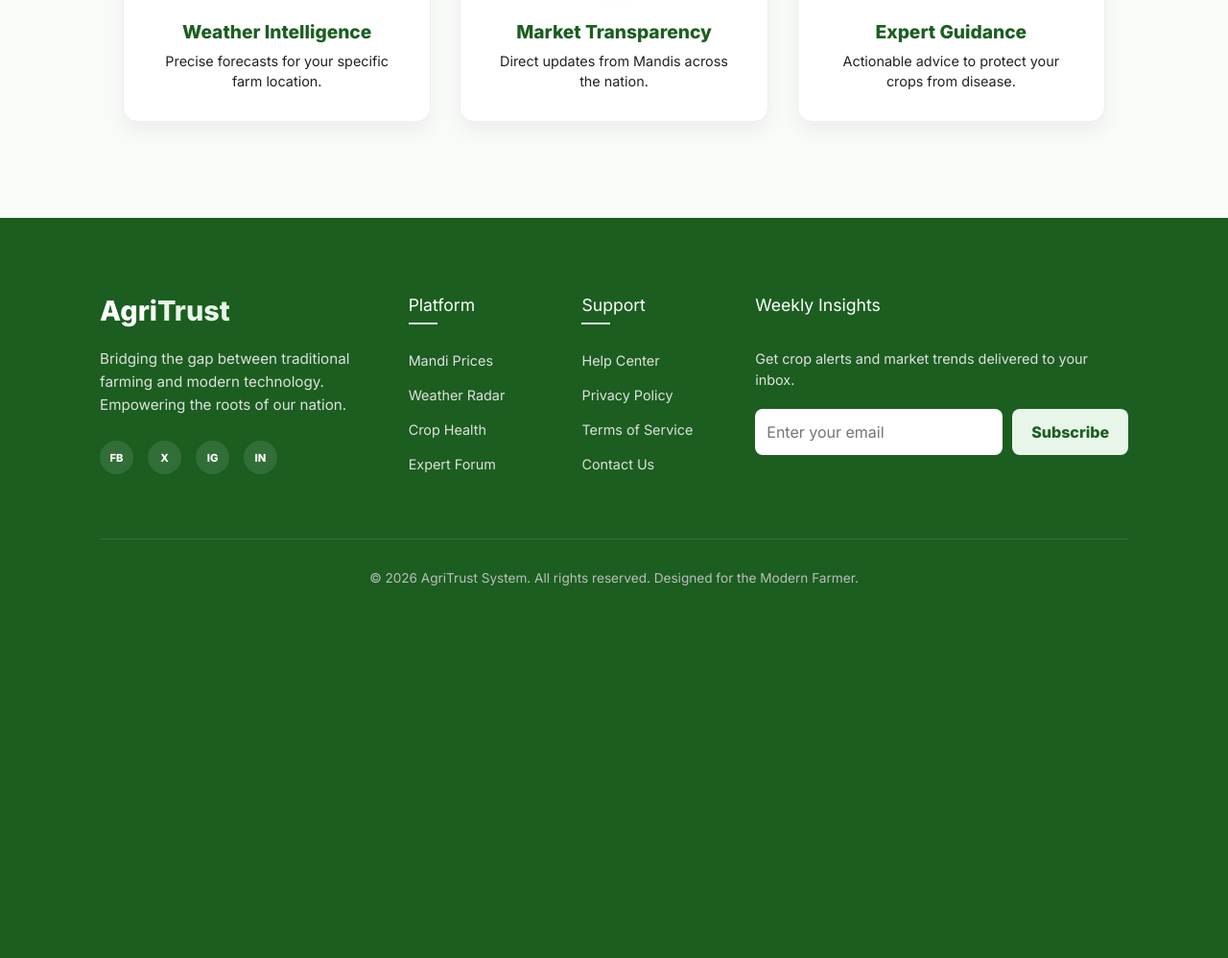
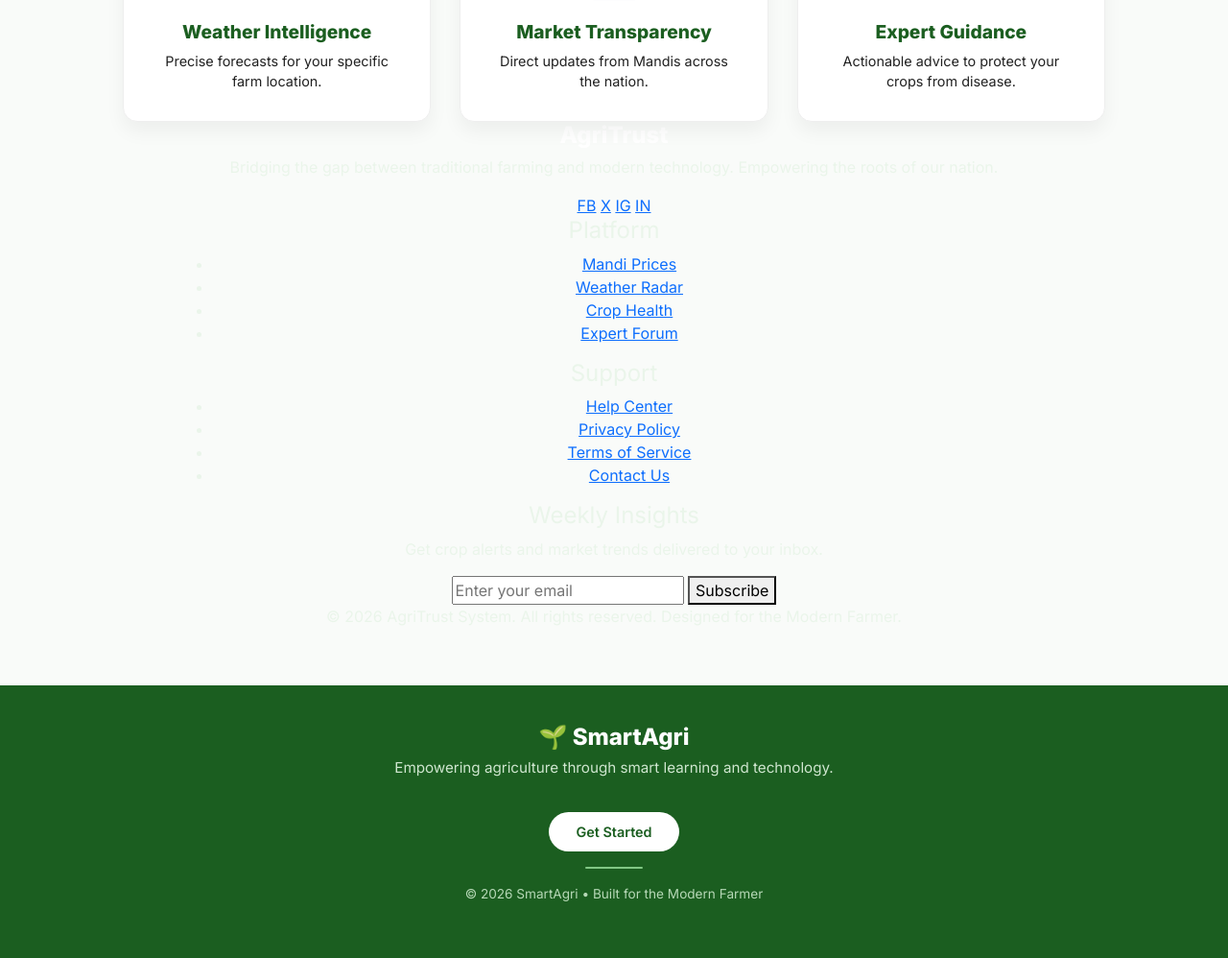
Before and after one commit to arnavvtt/SmartAgri-Portal, a Django app: template agri/templates/home.html in a window 1280 px wide. Shown: the part 707-1705 px from the top of the page at 96% size. Before the commit the page ends 1317 px from the top, so only its background shows below. Run offline with Django 3.2, Linux system fonts and the light colour scheme; the template is opened without the code that fills it, so the values that code supplies are empty.

Commit message:
Updated footer

```diff
--- a/agri/templates/base.html
+++ b/agri/templates/base.html
@@ -1,5 +1,6 @@
 <!DOCTYPE html>
 <html lang="en">
+
 <head>
     <meta charset="UTF-8">
     <meta name="viewport" content="width=device-width, initial-scale=1.0">
@@ -12,10 +13,14 @@
     <style>
         /* --- GLOBAL ORGANIC PALETTE --- */
         :root {
-            --primary-deep: #1B5E20;      /* Deep Forest Green */
-            --primary-main: #2E7D32;      /* Leaf Green */
-            --primary-light: #E8F5E9;     /* Mint Tint */
-            --bg-light: #F9FBF9;          /* Off-white background */
+            --primary-deep: #1B5E20;
+            /* Deep Forest Green */
+            --primary-main: #2E7D32;
+            /* Leaf Green */
+            --primary-light: #E8F5E9;
+            /* Mint Tint */
+            --bg-light: #F9FBF9;
+            /* Off-white background */
             --text-nav: rgba(255, 255, 255, 0.9);
         }
 
@@ -30,8 +35,9 @@
         /* --- MODERN ORGANIC NAVBAR --- */
         .navbar-custom {
             background-color: var(--primary-deep) !important;
-            box-shadow: 0 4px 15px rgba(0,0,0,0.2);
-            padding: 0.7rem 8%; /* Balanced horizontal padding */
+            box-shadow: 0 4px 15px rgba(0, 0, 0, 0.2);
+            padding: 0.7rem 8%;
+            /* Balanced horizontal padding */
             border-bottom: 4px solid var(--primary-main);
             transition: all 0.3s ease;
         }
@@ -52,7 +58,8 @@
             font-weight: 600;
             margin: 0 5px;
             padding: 10px 18px !important;
-            border-radius: 50px; /* Modern capsule hover */
+            border-radius: 50px;
+            /* Modern capsule hover */
             transition: all 0.3s ease;
         }
 
@@ -65,7 +72,8 @@
         /* --- ATTRACTIVE CAPSULE BUTTONS --- */
         .btn-nav {
             padding: 10px 25px !important;
-            border-radius: 50px !important; /* Perfect Capsule */
+            border-radius: 50px !important;
+            /* Perfect Capsule */
             font-weight: 700 !important;
             font-size: 0.9rem;
             text-transform: uppercase;
@@ -93,13 +101,13 @@
             background-color: white !important;
             color: var(--primary-deep) !important;
             border: 2px solid white !important;
-            box-shadow: 0 4px 10px rgba(0,0,0,0.15);
+            box-shadow: 0 4px 10px rgba(0, 0, 0, 0.15);
         }
 
         .btn-solid-white:hover {
             background-color: var(--primary-light) !important;
             transform: translateY(-2px);
-            box-shadow: 0 6px 15px rgba(0,0,0,0.25);
+            box-shadow: 0 6px 15px rgba(0, 0, 0, 0.25);
         }
 
         /* Mobile Adjustments */
@@ -109,12 +117,90 @@
         }
 
         @media (max-width: 991px) {
-            .navbar-custom { padding: 0.7rem 5%; }
-            .nav-item { width: 100%; text-align: center; margin: 5px 0; }
-            .btn-nav { width: 80%; margin: 10px auto; }
+            .navbar-custom {
+                padding: 0.7rem 5%;
+            }
+
+            .nav-item {
+                width: 100%;
+                text-align: center;
+                margin: 5px 0;
+            }
+
+            .btn-nav {
+                width: 80%;
+                margin: 10px auto;
+            }
+        }
+
+        /* ===== SIMPLE ORGANIC FOOTER ===== */
+        .simple-footer {
+            background-color: var(--primary-deep);
+            padding: 40px 16px;
+            margin-top: 60px;
+        }
+
+        .footer-container {
+            max-width: 900px;
+            /* keeps footer not too wide */
+            margin: 0 auto;
+            text-align: center;
+            color: #eaf5ea;
+        }
+
+        .footer-logo {
+            font-size: 1.5rem;
+            font-weight: 700;
+            margin-bottom: 6px;
+            color: #ffffff;
+        }
+
+        .footer-text {
+            font-size: 0.95rem;
+            color: #cfe6cf;
+        }
+
+        .footer-divider {
+            width: 60px;
+            height: 2px;
+            background-color: #81c784;
+            margin: 16px auto;
+            border-radius: 10px;
+        }
+
+        .footer-copy {
+            font-size: 0.85rem;
+            color: #b6d8b6;
+        }
+
+        @media (max-width: 600px) {
+            .footer-logo {
+                font-size: 1.3rem;
+            }
+        }
+
+        /* Footer Register Button */
+        .footer-register-btn {
+            display: inline-block;
+            margin-top: 18px;
+            padding: 10px 28px;
+            background-color: #ffffff;
+            color: var(--primary-deep);
+            font-weight: 600;
+            font-size: 0.9rem;
+            border-radius: 50px;
+            text-decoration: none;
+            transition: all 0.3s ease;
+        }
+
+        .footer-register-btn:hover {
+            background-color: var(--primary-light);
+            color: var(--primary-deep);
+            transform: translateY(-2px);
         }
     </style>
 </head>
+
 <body>
 
     <nav class="navbar navbar-expand-lg navbar-dark navbar-custom sticky-top">
@@ -165,9 +251,33 @@
     <main>
         {% block content %}{% endblock %}
     </main>
+    <!-- ===== SIMPLE FOOTER START ===== -->
+    <footer class="simple-footer">
+        <div class="footer-container">
+            <h3 class="footer-logo">🌱 SmartAgri</h3>
+
+            <p class="footer-text">
+                Empowering agriculture through smart learning and technology.
+            </p>
+
+            <!-- Register Button -->
+            <a href="{% url 'register' %}" class="footer-register-btn">
+                Get Started
+            </a>
+
+            <div class="footer-divider"></div>
+
+            <p class="footer-copy">
+                © 2026 SmartAgri • Built for the Modern Farmer
+            </p>
+        </div>
+    </footer>
+
+    <!-- ===== SIMPLE FOOTER END ===== -->
 
     <script src="https://cdn.jsdelivr.net/npm/bootstrap@5.1.3/dist/js/bootstrap.bundle.min.js"></script>
 
     {% block extra_js %}{% endblock %}
 </body>
+
 </html>
--- a/agri/templates/home.html
+++ b/agri/templates/home.html
@@ -261,189 +261,7 @@
     margin: 0;
 
 }
-
-/* --- FOOTER STYLES --- */
-.organic-footer {
-    background-color: #1b5e20; /* Deep green to ground the page */
-    color: white;
-    padding: 80px 0 30px 0;
-    margin-top: 100px;
-}
-
-.footer-container {
-    max-width: 1200px;
-    margin: 0 auto;
-    padding: 0 5%;
-}
-
-.footer-grid {
-    display: grid;
-    grid-template-columns: 2fr 1fr 1fr 2fr;
-    gap: 40px;
-    margin-bottom: 50px;
-}
-
-.footer-logo {
-    font-size: 1.8rem;
-    font-weight: 800;
-    margin-bottom: 20px;
-    color: #fff;
-}
-
-.footer-logo span {
-    color: var(--primary-light, #C8E6C9);
-}
-
-.footer-brand p {
-    color: #e0e0e0;
-    line-height: 1.6;
-    font-size: 0.95rem;
-    margin-bottom: 25px;
-}
-
-.footer-links h4,
-.footer-newsletter h4 {
-    font-size: 1.1rem;
-    margin-bottom: 25px;
-    position: relative;
-    padding-bottom: 10px;
-}
-
-.footer-links h4::after {
-    content: '';
-    position: absolute;
-    left: 0;
-    bottom: 0;
-    width: 30px;
-    height: 2px;
-    background: var(--primary-light, #C8E6C9);
-}
-
-.footer-links ul {
-    list-style: none;
-    padding: 0;
-}
-
-.footer-links ul li {
-    margin-bottom: 12px;
-}
-
-.footer-links ul li a {
-    color: #e0e0e0;
-    text-decoration: none;
-    transition: 0.3s;
-    font-size: 0.9rem;
-}
-
-.footer-links ul li a:hover {
-    color: white;
-    padding-left: 5px;
-}
-
-.footer-newsletter p {
-    font-size: 0.9rem;
-    color: #e0e0e0;
-    margin-bottom: 20px;
-}
-
-.newsletter-form {
-    display: flex;
-    gap: 10px;
-}
-
-.newsletter-form input {
-    padding: 12px;
-    border-radius: 8px;
-    border: none;
-    flex: 1;
-}
-
-.newsletter-form button {
-    background-color: var(--primary-light, #C8E6C9);
-    color: #1b5e20;
-    border: none;
-    padding: 10px 20px;
-    border-radius: 8px;
-    font-weight: 700;
-    cursor: pointer;
-    transition: 0.3s;
-}
-
-.newsletter-form button:hover {
-    background-color: white;
-}
-
-.footer-bottom {
-    border-top: 1px solid rgba(255,255,255,0.1);
-    padding-top: 30px;
-    text-align: center;
-    font-size: 0.85rem;
-    color: #bdbdbd;
-}
-
-/* Social Icon Placeholders */
-.social-links {
-    display: flex;
-    gap: 15px;
-}
-
-.social-links a {
-    background: rgba(255,255,255,0.1);
-    width: 35px;
-    height: 35px;
-    display: flex;
-    align-items: center;
-    justify-content: center;
-    border-radius: 50%;
-    color: white;
-    text-decoration: none;
-    font-size: 0.7rem;
-    font-weight: bold;
-}
-
-/* Mobile Responsiveness for Footer */
-@media (max-width: 992px) {
-    .footer-grid {
-        grid-template-columns: 1fr 1fr;
-    }
-}
-
-@media (max-width: 576px) {
-    .footer-grid {
-        grid-template-columns: 1fr;
-    }
-    .footer-newsletter .newsletter-form {
-        flex-direction: column;
-    }
-}
-
-
-
-/* Mobile Responsiveness */
-
-@media (max-width: 768px) {
-
-    .hero { padding: 40px 5%; }
-
-    .hero h1 { font-size: 2rem; }
-
-    .trust-bar {
-
-        grid-template-columns: 1fr;
-
-        margin-top: 20px;
-
-        padding: 0 5%;
-
-    }
-
-    .hero-buttons { flex-direction: column; }
-
-}
-
 </style>
-
-
 
 <div class="home-container">
 
```
Lines whose indentation alone changed are shown as unchanged.
